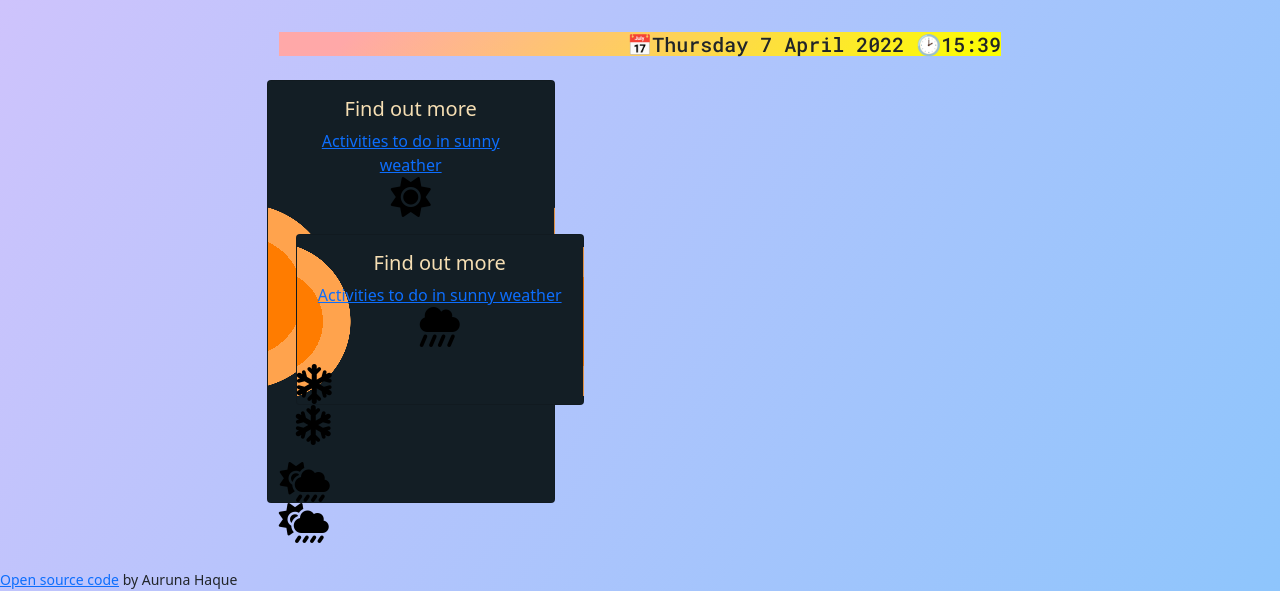
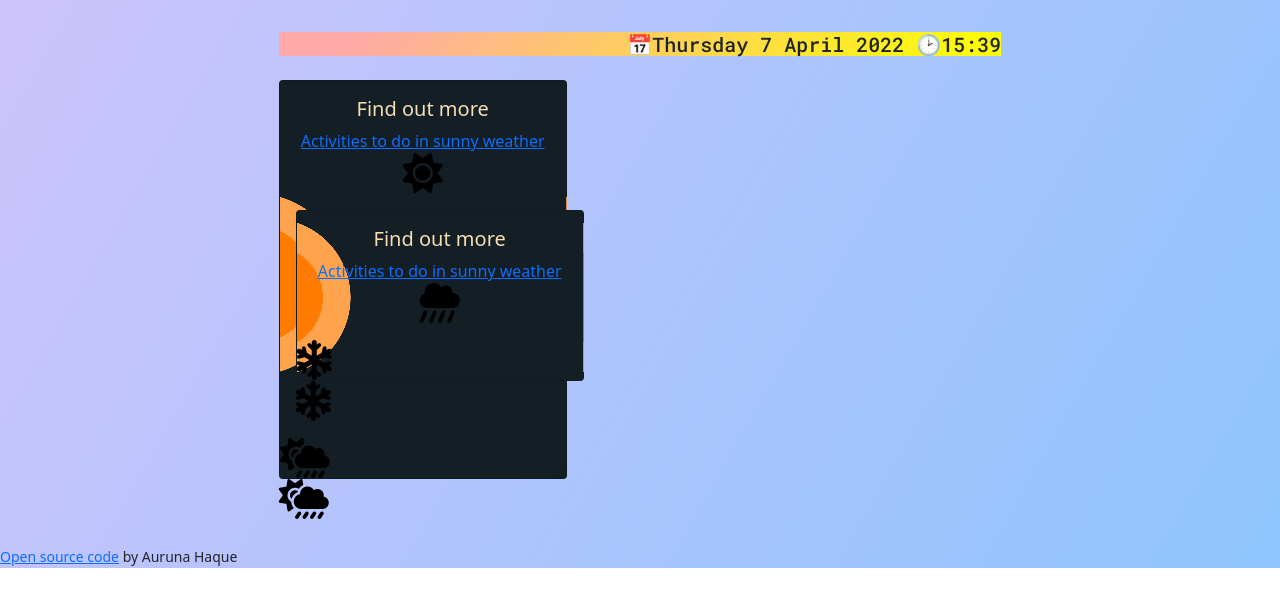
Before and after one commit to Auruna/Auruna-weather-app, a plain HTML site: page index.html in a window 1280 px wide. Shown: the part 783-1374 px from the top of the page. After the commit the page ends 1351 px from the top, so only its background shows below. Drawn offline with nearby package versions, Linux system fonts and the light colour scheme; no server answers; some icons are missing; a web font is replaced by a local one.

Commit message:
Changed "row" to "col-2"

```diff
--- a/index.html
+++ b/index.html
@@ -78,7 +78,7 @@
       <h4>🕑 </h4>
 
       <br />
-         <div class="row">
+         <div class="col-2">
       <div class="card" style="width: 18rem">
         <div class="card-body">
             <h5 class="card-title">Find out more</h5>
```
